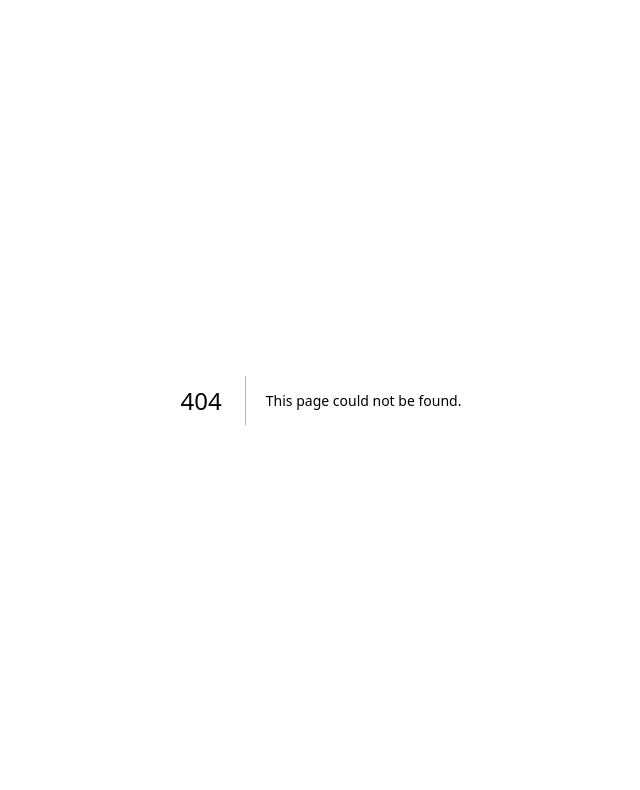
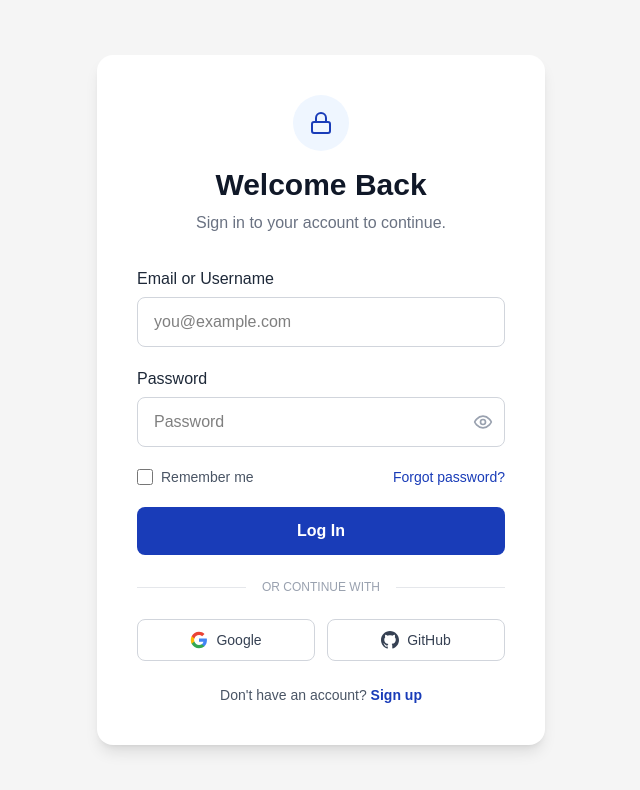
Before and after one commit to somraj112/streamline, a Next.js app in the folder apps/web/: page /login in a window 1280 px wide. Before the commit this address had no page. Shown: the top 790 px of the page, without its empty margins (319-959 px from the left). Built offline with nearby package versions, Linux system fonts and the light colour scheme.

Commit message:
Feature:Add login page

```diff
--- /dev/null
+++ b/apps/web/src/app/login/page.js
@@ -0,0 +1,128 @@
+"use client";
+
+import { useState } from "react";
+
+export default function LoginPage() {
+  const [email, setEmail] = useState("");
+  const [password, setPassword] = useState("");
+  const [showPassword, setShowPassword] = useState(false);
+  const [rememberMe, setRememberMe] = useState(false);
+
+  return (
+    <div className="min-h-screen flex items-center justify-center bg-neutral-100">
+      <div className="bg-white rounded-2xl shadow-lg p-10 w-full max-w-md">
+        <div className="mx-auto w-14 h-14 rounded-full bg-blue-50 flex items-center justify-center text-blue-800 mb-4">
+          <svg width="24" height="24" viewBox="0 0 24 24" fill="none" stroke="currentColor" strokeWidth="2" strokeLinecap="round" strokeLinejoin="round">
+            <rect width="18" height="11" x="3" y="11" rx="2" ry="2" />
+            <path d="M7 11V7a5 5 0 0 1 10 0v4" />
+          </svg>
+        </div>
+
+        <h1 className="text-3xl font-bold text-center text-gray-900 mb-2">Welcome Back</h1>
+        <p className="text-base text-gray-500 text-center mb-8">Sign in to your account to continue.</p>
+
+        <form className="space-y-5">
+          <div>
+            <label className="block text-base font-medium text-gray-800 mb-1.5">Email or Username</label>
+            <input
+              type="email"
+              value={email}
+              onChange={(e) => setEmail(e.target.value)}
+              className="w-full border border-gray-300 rounded-lg px-4 py-3 text-base text-black focus:outline-none focus:ring-2 focus:ring-blue-500 focus:border-blue-500"
+              placeholder="you@example.com"
+            />
+          </div>
+          <div>
+            <label className="block text-base font-medium text-gray-800 mb-1.5">Password</label>
+            <div className="relative">
+              <input
+                type={showPassword ? "text" : "password"}
+                value={password}
+                onChange={(e) => setPassword(e.target.value)}
+                className="w-full border border-gray-300 rounded-lg px-4 py-3 pr-12 text-base text-black focus:outline-none focus:ring-2 focus:ring-blue-500 focus:border-blue-500"
+                placeholder="Password"
+              />
+              <button
+                type="button"
+                onClick={() => setShowPassword((prev) => !prev)}
+                className="absolute right-3 top-1/2 -translate-y-1/2 text-gray-400 hover:text-gray-600"
+                aria-label={showPassword ? "Hide password" : "Show password"}
+              >
+                {showPassword ? (
+                  <svg width="20" height="20" viewBox="0 0 24 24" fill="none" stroke="currentColor" strokeWidth="2" strokeLinecap="round" strokeLinejoin="round">
+                    <path d="M17.94 17.94A10.07 10.07 0 0 1 12 20c-7 0-11-8-11-8a18.45 18.45 0 0 1 5.06-5.94" />
+                    <path d="M9.9 4.24A9.12 9.12 0 0 1 12 4c7 0 11 8 11 8a18.5 18.5 0 0 1-2.16 3.19" />
+                    <line x1="1" y1="1" x2="23" y2="23" />
+                  </svg>
+                ) : (
+                  <svg width="20" height="20" viewBox="0 0 24 24" fill="none" stroke="currentColor" strokeWidth="2" strokeLinecap="round" strokeLinejoin="round">
+                    <path d="M2 12s3-7 10-7 10 7 10 7-3 7-10 7-10-7-10-7Z" />
+                    <circle cx="12" cy="12" r="3" />
+                  </svg>
+                )}
+              </button>
+            </div>
+          </div>
+          <div className="flex items-center justify-between">
+            <label className="flex items-center gap-2 cursor-pointer">
+              <input
+                type="checkbox"
+                checked={rememberMe}
+                onChange={(e) => setRememberMe(e.target.checked)}
+                className="h-4 w-4 rounded border-gray-300 text-blue-800 focus:ring-blue-500"
+              />
+              <span className="text-sm text-gray-600">Remember me</span>
+            </label>
+            <a href="#" className="text-sm text-blue-800 hover:text-blue-500">Forgot password?</a>
+          </div>
+          <button
+            type="submit"
+            className="w-full bg-blue-800 text-white rounded-lg px-4 py-3 text-base font-semibold hover:bg-blue-600 transition-colors"
+          >
+            Log In
+          </button>
+        </form>
+
+        <div className="relative my-6">
+          <div className="absolute inset-0 flex items-center" aria-hidden="true">
+            <div className="w-full border-t border-gray-200" />
+          </div>
+          <div className="relative flex justify-center text-xs uppercase">
+            <span className="bg-white px-4 text-gray-400">or continue with</span>
+          </div>
+        </div>
+
+        <div className="grid grid-cols-2 gap-3">
+          <button
+            type="button"
+            className="flex items-center justify-center gap-2 rounded-lg border border-gray-300 px-4 py-2.5 text-sm font-medium text-gray-700 hover:bg-gray-50 transition-colors"
+          >
+            <svg width="18" height="18" viewBox="0 0 24 24" fill="currentColor">
+              <path d="M22.56 12.25c0-.78-.07-1.53-.2-2.25H12v4.26h5.92a5.06 5.06 0 0 1-2.2 3.32v2.77h3.57c2.08-1.92 3.28-4.74 3.28-8.1z" fill="#4285F4" />
+              <path d="M12 23c2.97 0 5.46-.98 7.28-2.66l-3.57-2.77c-.98.66-2.23 1.06-3.71 1.06-2.86 0-5.29-1.93-6.16-4.53H2.18v2.84C3.99 20.53 7.7 23 12 23z" fill="#34A853" />
+              <path d="M5.84 14.09c-.22-.66-.35-1.36-.35-2.09s.13-1.43.35-2.09V7.07H2.18C1.43 8.55 1 10.22 1 12s.43 3.45 1.18 4.93l2.85-2.22.81-.62z" fill="#FBBC05" />
+              <path d="M12 5.38c1.62 0 3.06.56 4.21 1.64l3.15-3.15C17.45 2.09 14.97 1 12 1 7.7 1 3.99 3.47 2.18 7.07l3.66 2.84c.87-2.6 3.3-4.53 6.16-4.53z" fill="#EA4335" />
+            </svg>
+            Google
+          </button>
+          <button
+            type="button"
+            className="flex items-center justify-center gap-2 rounded-lg border border-gray-300 px-4 py-2.5 text-sm font-medium text-gray-700 hover:bg-gray-50 transition-colors"
+          >
+            <svg width="18" height="18" viewBox="0 0 24 24" fill="currentColor">
+              <path d="M12 0C5.37 0 0 5.37 0 12c0 5.31 3.44 9.82 8.21 11.42.6.11.82-.26.82-.58v-2.04c-3.34.72-4.04-1.61-4.04-1.61-.55-1.39-1.34-1.76-1.34-1.76-1.09-.75.08-.74.08-.74 1.21.09 1.85 1.24 1.85 1.24 1.07 1.83 2.81 1.3 3.5 1 .11-.78.42-1.31.76-1.61-2.67-.3-5.47-1.33-5.47-5.93 0-1.31.47-2.38 1.24-3.22-.12-.3-.54-1.52.12-3.17 0 0 1-.32 3.3 1.23.96-.27 1.98-.4 3-.4s2.04.13 3 .4c2.3-1.55 3.3-1.23 3.3-1.23.66 1.65.24 2.87.12 3.17.77.84 1.24 1.91 1.24 3.22 0 4.61-2.81 5.63-5.48 5.93.43.37.82 1.1.82 2.22v3.29c0 .32.22.7.83.58C20.56 21.82 24 17.31 24 12 24 5.37 18.63 0 12 0z" />
+            </svg>
+            GitHub
+          </button>
+        </div>
+
+        <p className="text-center text-sm text-gray-600 mt-6">
+          Don&apos;t have an account?{" "}
+          <a href="/signup" className="font-semibold text-blue-800 hover:text-blue-500 transition-colors">
+            Sign up
+          </a>
+        </p>
+      </div>
+    </div>
+  );
+}
```
